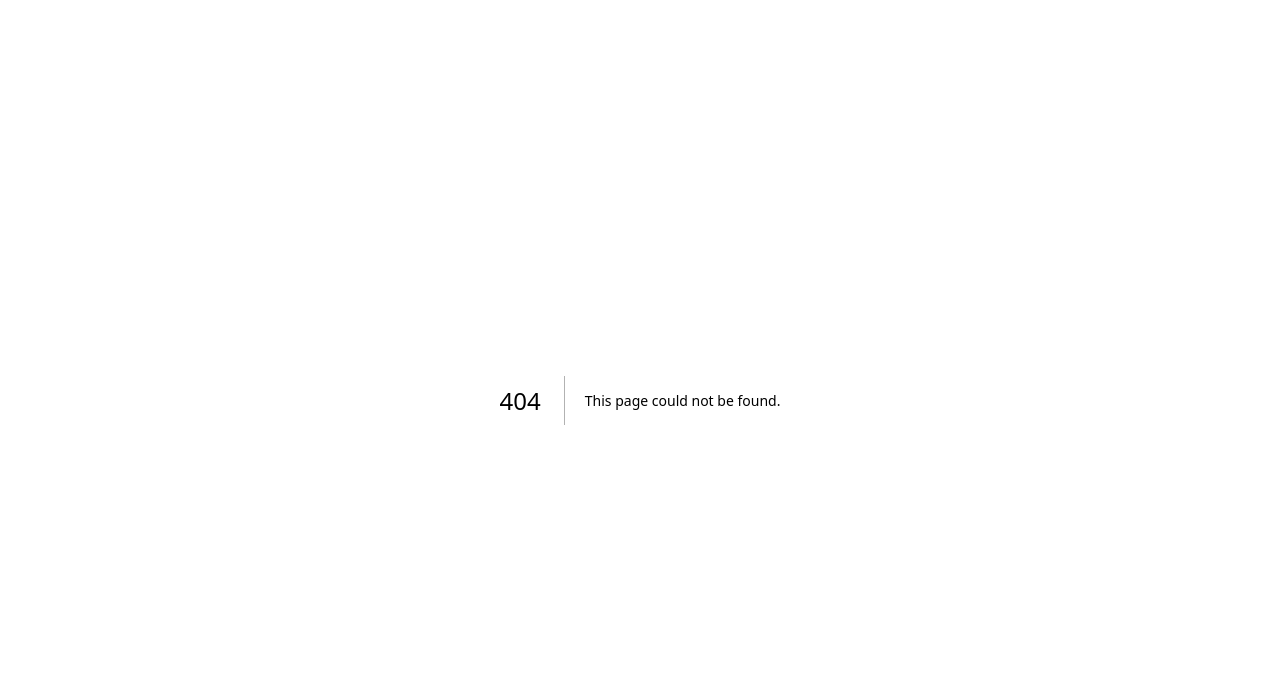
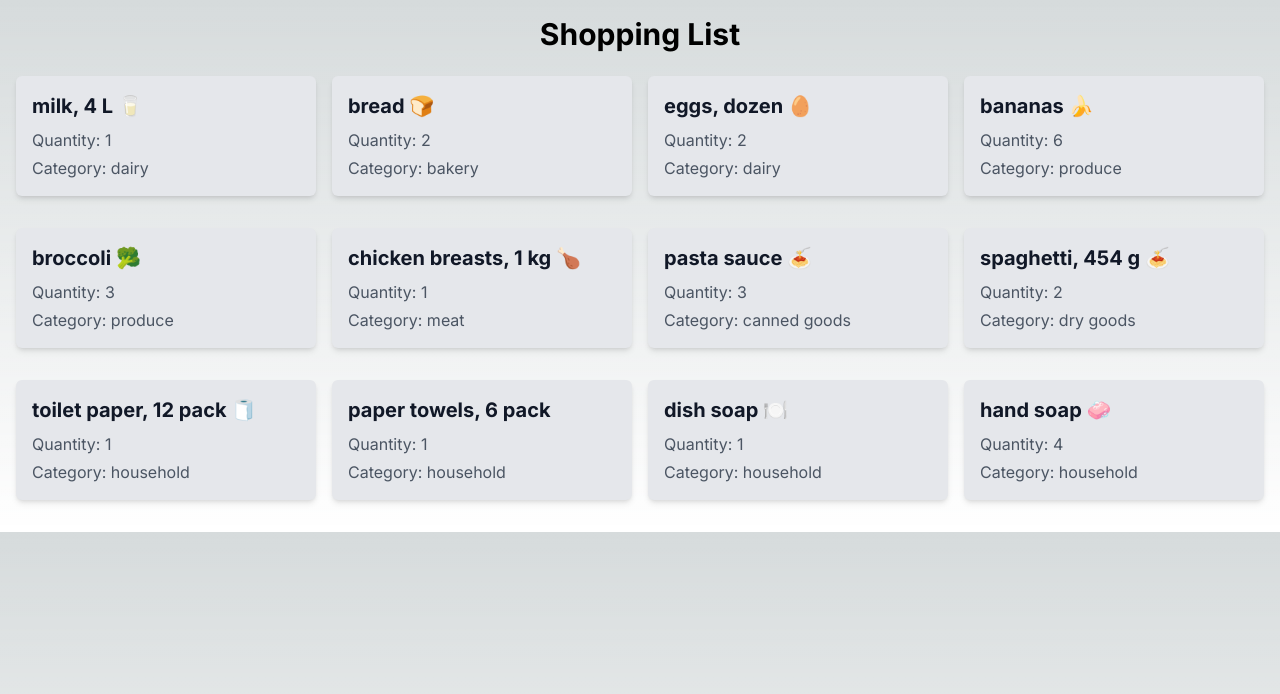
Before and after one commit to JakobHMills/cprg306-assignments, a Next.js app: page /week-3 in a window 1280 px wide. Before the commit this address had no page. Shown: the top 694 px of the page. Built offline with nearby package versions, Linux system fonts and the light colour scheme.

Commit message:
Week 3 update

```diff
--- a/app/page.js
+++ b/app/page.js
@@ -4,9 +4,10 @@ const AppPage = () => {
   return (
     <div>
       <h1>CPRG 306: Web Development 2 - Assignments</h1>
-
-      {/* Wrap the content to make it clickable with Link */}
+      {}
       <Link href="/week-2">Go to Week 2 Page</Link>
+      <p/>
+      <Link href="/week-3">Go to Week 3 Page</Link>
     </div>
   );
 };
--- /dev/null
+++ b/app/week-3/item-list.js
@@ -0,0 +1,96 @@
+import React from 'react';
+import Item from './item';
+
+const ItemList = () => {
+  const item1 = {
+    name: "milk, 4 L 🥛",
+    quantity: 1,
+    category: "dairy",
+  };
+
+  const item2 = {
+    name: "bread 🍞",
+    quantity: 2,
+    category: "bakery",
+  };
+
+  const item3 = {
+    name: "eggs, dozen 🥚",
+    quantity: 2,
+    category: "dairy",
+  };
+
+  const item4 = {
+    name: "bananas 🍌",
+    quantity: 6,
+    category: "produce",
+  };
+
+  const item5 = {
+    name: "broccoli 🥦",
+    quantity: 3,
+    category: "produce",
+  };
+
+  const item6 = {
+    name: "chicken breasts, 1 kg 🍗",
+    quantity: 1,
+    category: "meat",
+  };
+
+  const item7 = {
+    name: "pasta sauce 🍝",
+    quantity: 3,
+    category: "canned goods",
+  };
+
+  const item8 = {
+    name: "spaghetti, 454 g 🍝",
+    quantity: 2,
+    category: "dry goods",
+  };
+
+  const item9 = {
+    name: "toilet paper, 12 pack 🧻",
+    quantity: 1,
+    category: "household",
+  };
+
+  const item10 = {
+    name: "paper towels, 6 pack",
+    quantity: 1,
+    category: "household",
+  };
+
+  const item11 = {
+    name: "dish soap 🍽️",
+    quantity: 1,
+    category: "household",
+  };
+
+  const item12 = {
+    name: "hand soap 🧼",
+    quantity: 4,
+    category: "household",
+  };
+
+  const items = [item1, item2, item3, item4, item5, item6, item7, item8, item9, item10, item11, item12];
+
+  return (
+    <div>
+      <h2 className="text-2xl font-bold mb-4"></h2>
+      <ul className="text-gray-900 grid gap-4 grid-cols-1 sm:grid-cols-2 md:grid-cols-3 lg:grid-cols-4">
+        {items.map((item, index) => (
+          <Item
+            key={index}
+            name={item.name}
+            quantity={item.quantity}
+            category={item.category}
+          />
+        ))}
+      </ul>
+    </div>
+  );
+};
+
+export default ItemList;
--- /dev/null
+++ b/app/week-3/item.js
@@ -0,0 +1,11 @@
+const Item = ({ name, quantity, category }) => {
+    return (
+      <li className="bg-gray-200 p-4 mb-4 rounded-md shadow-md">
+        <h3 className="text-xl font-bold mb-2">{name}</h3>
+        <p className="text-gray-600 mb-1">Quantity: {quantity}</p>
+        <p className="text-gray-600">Category: {category}</p>
+      </li>
+    );
+  };
+
+  export default Item;
--- /dev/null
+++ b/app/week-3/page.js
@@ -0,0 +1,13 @@
+import React from 'react';
+import ItemList from './item-list';
+
+const Page = () => {
+  return (
+    <main className="container mx-auto p-4">
+      <h1 className="text-3xl font-bold mb-6 text-center">Shopping List</h1>
+      <ItemList />
+    </main>
+  );
+};
+
+export default Page;
```
